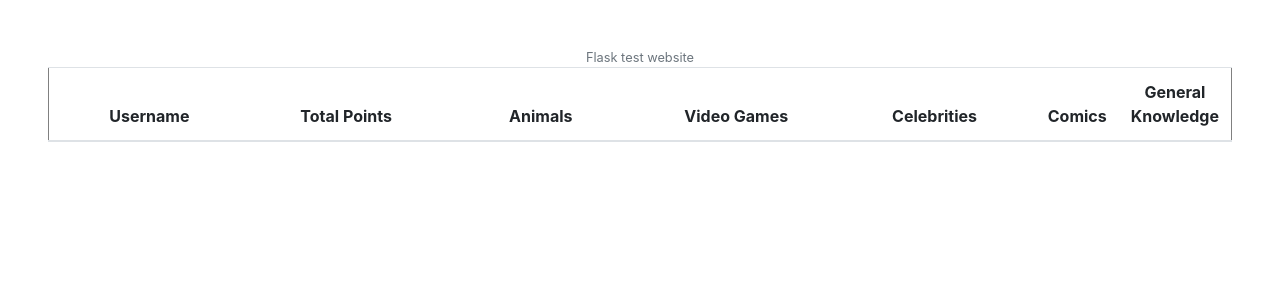
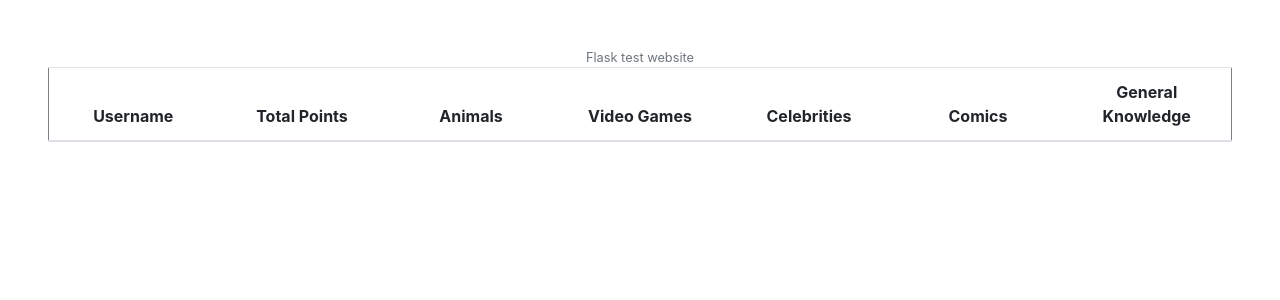
Before and after one commit to noahrijks84/WebIk05, a Flask app: page /leaderboards in a window 1280 px wide. Shown: the part 76-376 px from the top of the page. Run offline with Flask 2, Linux system fonts and the light colour scheme; a user stored in the database is signed in; data that the repository does not hold is empty; some libraries are stand-ins or nearby versions.

Commit message:
Changed table size

```diff
--- a/flasktest/static/styles.css
+++ b/flasktest/static/styles.css
@@ -47,7 +47,7 @@ main img
 }
 
 th,td{
-    width: 20%;
+    width: 10%;
 }
 thead{
     border: 1px solid grey;
```
